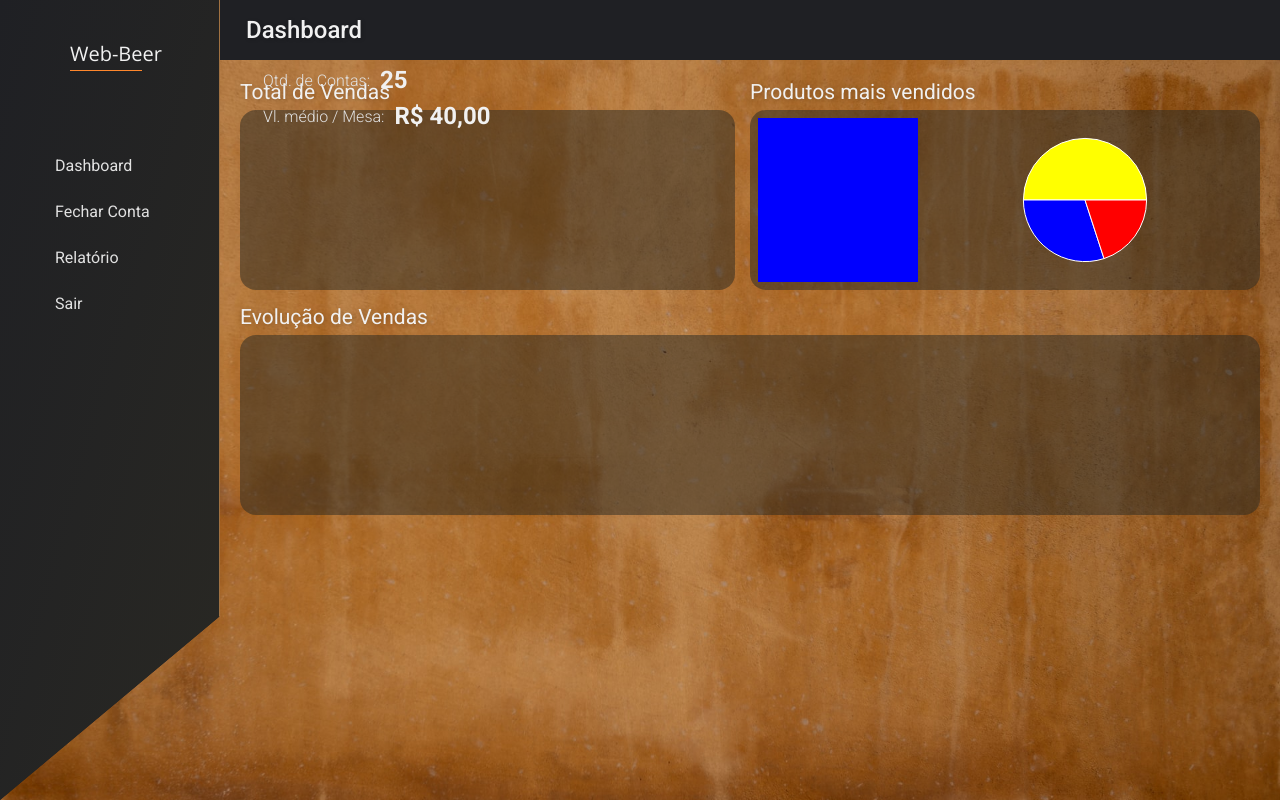
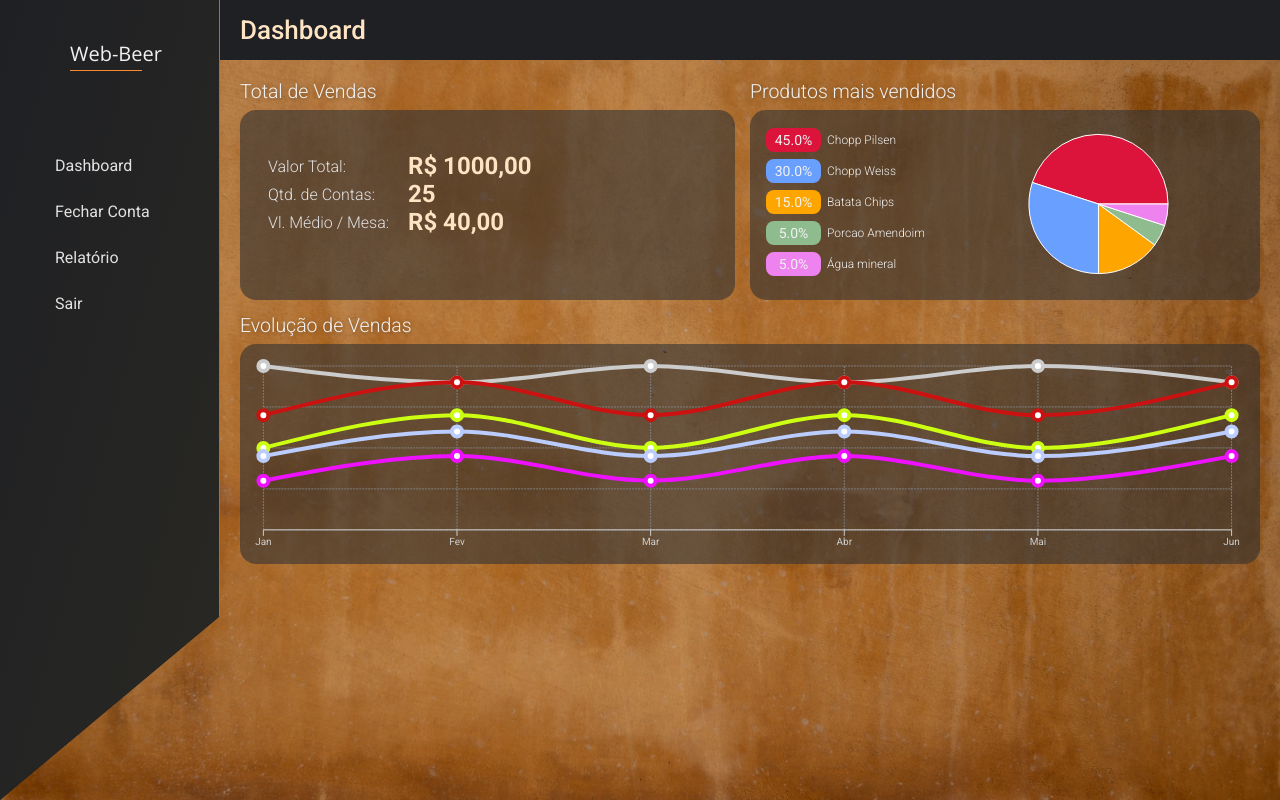
Before and after one commit to luiizsilverio/web-beer, a Next.js app: page / in a window 1280 px wide. Built offline with nearby package versions, Linux system fonts and the light colour scheme; some icons are missing.

Commit message:
gráfico de linhas

```diff
--- a/src/components/Card/index.tsx
+++ b/src/components/Card/index.tsx
@@ -2,17 +2,24 @@ import * as S from './styles'
 
 type Props = {
   title: string
+  heightPx?: number
+  widthPx?: number
   children?: React.ReactNode
 }
 
-export default function Header({ title, children }: Props) {
+export default function Header({
+  title,
+  heightPx = 190,
+  widthPx = 0,
+  children
+}: Props) {
   return (
     <S.Container>
       <S.Title>
         <h2>{ title }</h2>
       </S.Title>
 
-      <S.Content>
+      <S.Content  heightPx={ heightPx } widthPx={ widthPx }>
         { children }
       </S.Content>
     </S.Container>
--- a/src/components/Card/styles.ts
+++ b/src/components/Card/styles.ts
@@ -1,24 +1,34 @@
-import styled from 'styled-components'
+import styled,{ css } from 'styled-components'
 import { animacao_crescer } from '@/styles/keyframes';
 
 export const Container = styled.div`
-  margin-bottom: 1.5rem;
+  margin-bottom: 1.4rem;
 
   &:not(:last-child) {
     margin-right: 1.5rem;
   }
 `;
 
-export const Content = styled.div`
+type CardProps = {
+  heightPx: number
+  widthPx: number
+}
+
+export const Content = styled.div<CardProps>`
   display: flex;
-  height: 18rem;
+
+  ${ props => props.widthPx > 0 && css`
+    width: ${ props.widthPx }px;
+  `};
+
+  height: ${ props => props.heightPx }px; //19rem;
   border-radius: 1.6rem;
-  padding: 8px;
+  padding: 2px 8px;
 
   /* background-color: var(--back_light);
   filter: opacity(50%); */
 
-  background-color: rgba(41, 40, 35, .5);
+  background-color: rgba(50, 50, 50, .6);
 
   animation: ${ animacao_crescer } 0.4s;
 `;
@@ -30,11 +40,11 @@ export const Title = styled.div`
   justify-content: space-between;
   color: var(--white);
   /* font-family: 'Open Sans'; */
-  font-size: 1.4rem;
+  font-size: 1.3rem;
 
   h2 {
-    font-weight: 400;
+    font-weight: lighter; //400;
     color: var(--white);
-    text-shadow: 1px 1px 4px rgba(0, 0, 0, .2);
+    text-shadow: 1px 1px 4px rgba(0, 0, 0, .3);
   }
 `;
--- a/src/components/Header/styles.ts
+++ b/src/components/Header/styles.ts
@@ -5,24 +5,19 @@ export const Container = styled.header`
   display: flex;
   justify-content: space-between;
   align-items: center;
-  padding: 0 2.6rem;
+  padding: 0 20px;
   background-color: var(--background);
   font-family: Roboto; //'Open Sans';
 
   height: 60px;
-  width: calc(100% - 22rem);
-  /* width: 100%; */
-
-  font-size: 1.2rem;
-  /* border-top-right-radius: 30px;
-  border-bottom-right-radius: 30px; */
+  width: calc(100% - 22rem); /* 22rem é a largura do menu */
 
   position: fixed;
   top: 0;
 
   h1 {
+    font-size: 2.6rem;
     font-weight: 500;
-    color: var(--white);
-    text-shadow: 1px 1px 4px rgba(0, 0, 0, .2);
+    color: var(--bege); //var(--white);
   }
 `;
--- a/src/pages/dashboard/index.tsx
+++ b/src/pages/dashboard/index.tsx
@@ -1,4 +1,8 @@
-import { PieChart, Pie, Cell, ResponsiveContainer } from 'recharts'
+import { PieChart, Pie, Cell, Tooltip, ResponsiveContainer, YAxis } from 'recharts'
+import { BarChart, Bar, LineChart,
+  Line,
+  XAxis,
+  CartesianGrid } from 'recharts'
 import { AttachMoney } from '@styled-icons/material';
 
 import * as S from './styles'
@@ -13,24 +17,82 @@ interface IData{
   color: string
 }
 
+interface IHistory {
+  monthNo: number
+  month: string  //3 letras
+  totVal: number[] // toFixed(2)
+  totQtd: number[] // toFixed(2)
+}
+
 const data: IData[] = [
   {
     name: "Chopp Pilsen",
-    value: 50,
-    percent: 50,
-    color: 'yellow'
+    value: 450,
+    percent: 45,
+    color: 'crimson'
   },
   {
     name: "Chopp Weiss",
-    value: 30,
+    value: 300,
     percent: 30,
-    color: 'blue'
+    color: '#699fff'
+  },
+  {
+    name: "Batata Chips",
+    value: 150,
+    percent: 15,
+    color: 'orange'
   },
   {
     name: "Porcao Amendoim",
-    value: 20,
-    percent: 20,
-    color: 'red'
+    value: 50,
+    percent: 5,
+    color: 'darkseagreen'
+  },
+  {
+    name: "Água mineral",
+    value: 50,
+    percent: 5,
+    color: 'violet'
+  }
+]
+
+const history: IHistory[] = [
+  {
+    monthNo: 0,
+    month: "Jan",
+    totVal: [1000, 700, 500, 450, 300],
+    totQtd: [100, 70, 50, 45, 30]
+  },
+  {
+    monthNo: 1,
+    month: "Fev",
+    totVal: [900, 900, 700, 600, 450],
+    totQtd: [90, 90, 70, 60, 45]
+  },
+  {
+    monthNo: 2,
+    month: "Mar",
+    totVal: [1000, 700, 500, 450, 300],
+    totQtd: [100, 70, 50, 45, 30]
+  },
+  {
+    monthNo: 3,
+    month: "Abr",
+    totVal: [900, 900, 700, 600, 450],
+    totQtd: [90, 90, 70, 60, 45]
+  },
+  {
+    monthNo: 4,
+    month: "Mai",
+    totVal: [1000, 700, 500, 450, 300],
+    totQtd: [100, 70, 50, 45, 30]
+  },
+  {
+    monthNo: 5,
+    month: "Jun",
+    totVal: [900, 900, 700, 600, 450],
+    totQtd: [90, 90, 70, 60, 45]
   }
 ]
 
@@ -42,31 +104,34 @@ export default function Dashboard() {
         <S.CardContainer>
           <Card title='Total de Vendas'>
             <S.TotalContainer>
-              <S.Valor>
-                <span>Valor Total:</span>
-                <h2>R$ 1000,000</h2>
-              </S.Valor>
-              <S.Valor>
-                <span>Qtd. de Contas:</span>
-                <h2>25</h2>
-              </S.Valor>
-              <S.Valor>
-                <span>Vl. médio / Mesa:</span>
-                <h2>R$ 40,00</h2>
-              </S.Valor>
-              <AttachMoney size={240} />
+              <span>Valor Total:</span>
+              <h1>R$ 1000,00</h1>
+              <span>Qtd. de Contas:</span>
+              <h1>25</h1>
+              <span>Vl. Médio / Mesa:</span>
+              <h1>R$ 40,00</h1>
+              <AttachMoney size={270} />
             </S.TotalContainer>
           </Card>
 
           <Card title='Produtos mais vendidos'>
-            <S.LegendContainer />
+            <S.LegendContainer>
+            {
+              data.map(item => (
+                <S.Legend color={ item.color } key={ item.name }>
+                  <div>{ item.percent.toFixed(1) }%</div>
+                  <span>{ item.name }</span>
+                </S.Legend>
+              ))
+            }
+            </S.LegendContainer>
+
             <S.ChartContainer>
-              <ResponsiveContainer>
+              <ResponsiveContainer width="99%" height="99%">
                 <PieChart>
                   <Pie
                     data={ data }
                     dataKey="value"
-                    labelLine={false}
                   >
                     {
                       data.map((item) => (
@@ -74,13 +139,76 @@ export default function Dashboard() {
                       ))
                     }
                   </Pie>
+
+                  <Tooltip
+                    formatter={(value: number) => (`R$ ${value.toFixed(2)}`)}
+                    contentStyle={{borderRadius: "8px", opacity: 0.8}}
+                    animationDuration={0}
+                  />
                 </PieChart>
               </ResponsiveContainer>
             </S.ChartContainer>
           </Card>
         </S.CardContainer>
 
-        <Card title='Evolução de Vendas'>
+        <Card title='Evolução de Vendas' heightPx={220}>
+          <S.ChartContainer>
+            <ResponsiveContainer width="99%" height="99%">
+              <LineChart
+                data={ history }
+                margin={{ top: 20, bottom: 0, left: 15, right: 10 }}
+              >
+                <CartesianGrid strokeDasharray="2 1" stroke="grey" />
+                <XAxis dataKey="month" stroke="#cecece" />
+                <Line dataKey="totVal[0]"
+                  name="Agua"
+                  type="monotone"
+                  stroke="#ccc"
+                  strokeWidth={4}
+                  dot={{ r: 5 }}
+                  activeDot={{ r: 8 }}
+                />
+                <Line dataKey="totVal[1]"
+                  name="Weiss"
+                  type="monotone"
+                  stroke="#c11"
+                  strokeWidth={4}
+                  dot={{ r: 5 }}
+                  activeDot={{ r: 8 }}
+                />
+                <Line dataKey="totVal[2]"
+                  name="Batata"
+                  type="monotone"
+                  stroke="#cf1"
+                  strokeWidth={4}
+                  dot={{ r: 5 }}
+                  activeDot={{ r: 8 }}
+                />
+                <Line dataKey="totVal[3]"
+                  name="Amendoim"
+                  type="monotone"
+                  stroke="#bcf"
+                  strokeWidth={4}
+                  dot={{ r: 5 }}
+                  activeDot={{ r: 8 }}
+                />
+                <Line dataKey="totVal[4]"
+                  name="Agua"
+                  type="monotone"
+                  stroke="#e1f"
+                  strokeWidth={4}
+                  dot={{ r: 5 }}
+                  activeDot={{ r: 8 }}
+                />
+
+                <Tooltip
+                  formatter={(value: number) => value.toFixed(2)}
+                  cursor={{ fill: 'none '}}
+                  // animationDuration={0}
+                />
+              </LineChart>
+            </ResponsiveContainer>
+          </S.ChartContainer>
         </Card>
 
       </S.Main>
--- a/src/pages/dashboard/styles.ts
+++ b/src/pages/dashboard/styles.ts
@@ -1,5 +1,4 @@
 import styled from 'styled-components'
-import { animacao_para_esquerda } from '@/styles/keyframes';
 
 export const Main = styled.main`
   grid-area: princ;
@@ -11,12 +10,7 @@ export const Main = styled.main`
 export const CardContainer = styled.div`
   display: grid;
   grid-template-columns: 50% auto;
-`;
-
-export const LegendContainer = styled.div`
-  background-color: blue;
-  width: 160px;
-`;
+  `;
 
 export const ChartContainer = styled.div`
   display: flex;
@@ -25,38 +19,110 @@ export const ChartContainer = styled.div`
 `;
 
 export const TotalContainer = styled.div`
-  display: flex;
-  flex: 1;
-  flex-direction: column;
-  justify-content: center;
-  padding-left: 15px;
+  display: grid;
+  grid-template-columns: 140px 1fr;
+  grid-template-rows: 1fr 1fr 1fr 1fr;
+  align-items: center;
+
+  width: 100%;
+  padding: 20px;
+  padding-top: 40px;
   position: relative;
+  /* background-color: red; */
+  overflow: hidden;
+
+  span {
+    font-size: 1.6rem;
+    color: var(--text-light);
+    font-weight: lighter;
+  }
+
+  h1 {
+    font-size: 2.4rem;
+    color: var(--bege); //var(--white);
+  }
 
   svg {
     position: absolute;
     z-index: 7;
-    right: -65px;
-    top: -38px;
-    color: rgba(158, 255, 195, 0.1);
+    right: -50px;
+    top: -42px;
+    color: rgba(127, 255, 212, 0.1);
   }
 `;
 
-export const Valor = styled.div`
+export const TotalLabel = styled.div`
   display: flex;
   flex-direction: row;
   align-items: center;
+  grid-gap: 4px;
 
+  margin-right: 10px;
+  font-size: 1.6rem;
+  color: var(--text-light);
+  font-weight: lighter;
+`;
+
+export const TotalValue = styled.div`
+  display: flex;
+  flex-direction: row;
+  align-items: center;
   padding: 4px 0;
 
-  span {
-    font-size: 1.6rem;
-    margin-right: 10px;
-    color: var(--text-light);
-    font-weight: lighter;
+  font-size: 2.4rem;
+  color: var(--white);
+`;
+
+export const LegendContainer = styled.ul`
+  width: 190px;
+  list-style: none;
+  padding: 12px 8px;
+  padding-right: 5px;
+  overflow-y: scroll;
+  /* background-color: black; */
+
+  ::-webkit-scrollbar {
+    width: 10px;
   }
 
-  h2 {
-    font-size: 2.4rem;
-    color: var(--white);
+  ::-webkit-scrollbar-thumb {
+    background-color: var(--brown); //var(--text-light);
+    border-radius: 5px;
+  }
+
+  ::-webkit-scrollbar-track {
+    background-color: transparent; //var(--brown);
   }
 `;
+
+interface ILegendProps {
+  color: string
+}
+
+export const Legend = styled.li<ILegendProps>`
+  display: flex;
+  flex-direction: row;
+  align-items: center;
+  flex: 1;
+  overflow-x: hidden;
+  /* background-color: red; */
+
+  > div {
+    background-color: ${props => props.color};
+    width: 55px;
+    min-width: 55px;
+    height: 24px;
+    border-radius: 8px;
+    font-size: 1.4rem;
+    line-height: 24px;
+    text-align: center;
+    margin: 4px 6px 3px 0;
+    /* box-shadow: 1px 1px 2px rgba(50, 50, 50, .6); */
+  }
+
+  > span {
+    font-size: 1.2rem;
+    font-weight: lighter;
+    white-space: nowrap;
+  }
+`;
--- a/src/styles/global.ts
+++ b/src/styles/global.ts
@@ -10,7 +10,8 @@ export const GlobalStyle = createGlobalStyle`
     --text-light: #e1e1e1;
     --white: #f1f1f1;
     --brown: #a17242;
-    --brown2: #bb844c;
+    --ocre: #bb844c;
+    --bege: #ffe4c4;
   }
 
   * {
```
